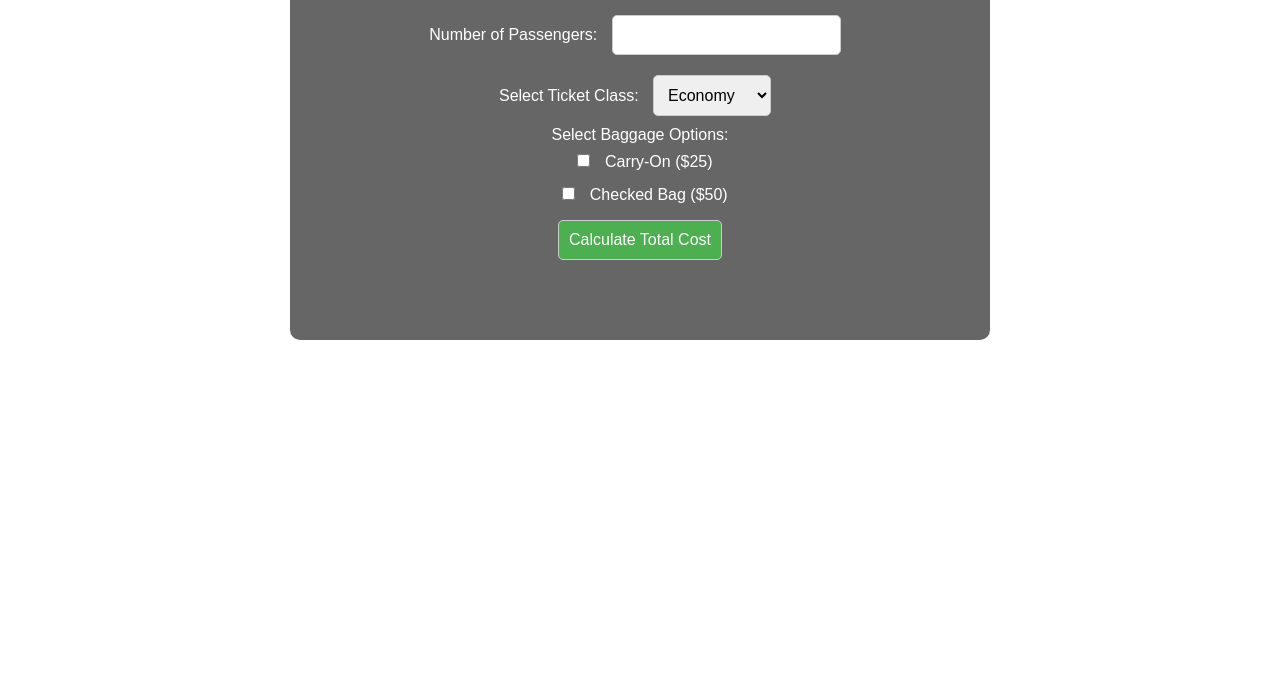
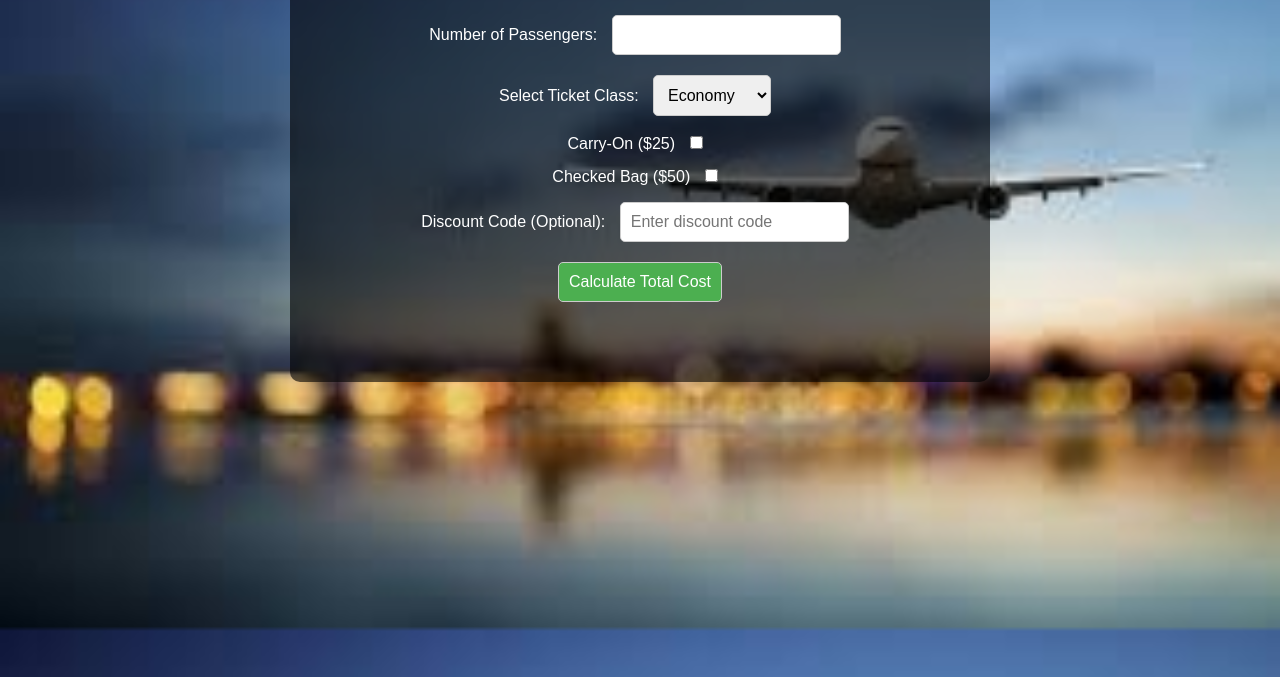
Before and after one commit to angiervr81/Portfolio-Angie-Rivera, a plain HTML site: page Portfolio/contentform.html in a window 1280 px wide. Shown: the part 223-900 px from the top of the page. Before the commit the page ends 800 px from the top, so only its background shows below. Drawn offline with Linux system fonts and the light colour scheme.

Commit message:
adjust css file to

```diff
--- a/Portfolio/CSS/contentform.css
+++ b/Portfolio/CSS/contentform.css
@@ -1,10 +1,4 @@
-body {
-    background-image: url('images/travel.jpg'); /* Background image */
-    background-size: cover;
-    color: white;
-    font-family: Arial, sans-serif;
-    text-align: center;
-}
+
 .overlay {
     background: rgba(0, 0, 0, 0.6); /* Dark overlay for contrast */
     padding: 50px;
--- a/Portfolio/JS/contentform.js
+++ b/Portfolio/JS/contentform.js
@@ -5,11 +5,16 @@
             var carryOn = document.getElementById('carryOn').checked;
             var checkedBag = document.getElementById('checkedBag').checked;
 
+            // Validate input
             if (!passengers || passengers <= 0) {
                 alert('Please enter a valid number of passengers');
                 return;
             }
-
+            // check if at least one baggage option is selected
+            if(! carryOn && !checkedBag) {
+                alert('Please select at least one baggage option');
+                return;
+            }
             // Base prices per class
             var basePrices = {
                 'economy': 200,
@@ -35,8 +40,14 @@
                 totalBaggageCost += baggageFees['checkedBag'] * passengers;  // One checked bag per passenger
             }
 
+            //Discount
+            var discount = 0;
+            if (ticketClass === 'business' || ticketClass === 'first') {
+                discount = 0.10 * totalTicketCost; // 10% discount for economy class
+            }
+
             // Total cost calculation
-            var totalCost = totalTicketCost + totalBaggageCost;
+            var totalCost = totalTicketCost + totalBaggageCost - discount;
 
             // Display result
             document.getElementById('result').innerHTML = `Total Cost: $${totalCost.toFixed(2)}<br>
--- a/Portfolio/contentform.html
+++ b/Portfolio/contentform.html
@@ -5,6 +5,18 @@
     <meta name="viewport" content="width=device-width, initial-scale=1.0">
     <title>Content Form</title>
     <link rel="stylesheet" href="CSS/contentform.css">
+    <style>
+    body {
+        background-image: url('images/travel.jpg'); /* Background image */
+        background-size: cover;
+        background-position: center; /* Centers the image */
+        background-attachment: fixed; /* Fixes the background when scrolling */
+        color: white;
+        font-family: Arial, sans-serif;
+        text-align: center;
+        margin: 0;
+        height: 100vh;
+    }</style>
 </head>
 <body>
     <div class="overlay">
@@ -20,15 +32,20 @@
                 <option value="first">First Class</option>
             </select><br>
 
-            <label for="baggage">Select Baggage Options:</label><br>
-            <input type="checkbox" id="carryOn" value="carryOn"> Carry-On ($25)<br>
-            <input type="checkbox" id="checkedBag" value="checkedBag"> Checked Bag ($50)<br>
+            <label for="baggage1">Carry-On ($25)</label>
+            <input type="checkbox" id="baggage1" value="carryOn" title="Select if you want to add a carry-on bag for $25"><br>
+
+            <label for="baggage2">Checked Bag ($50)</label>
+            <input type="checkbox" id="baggage2" value="checkBag" title="Select if you want to add a checked bag for $50"><br>
+
+            <!--discount input-->
+            <label for="discountCode">Discount Code (Optional):</label>
+            <input type="text" id="discountCode" placeholder="Enter discount code"><br>
 
             <button type="button" onclick="calculateFlightCost()">Calculate Total Cost</button>
         </form>
         <h2 id="result"></h2>
     </div>
     <script src="JS/contentform.js"></script>
-
 </body>
-</html>
+</html
```
Also changed, not shown: Portfolio/projects.html (+1 -1 lines).
